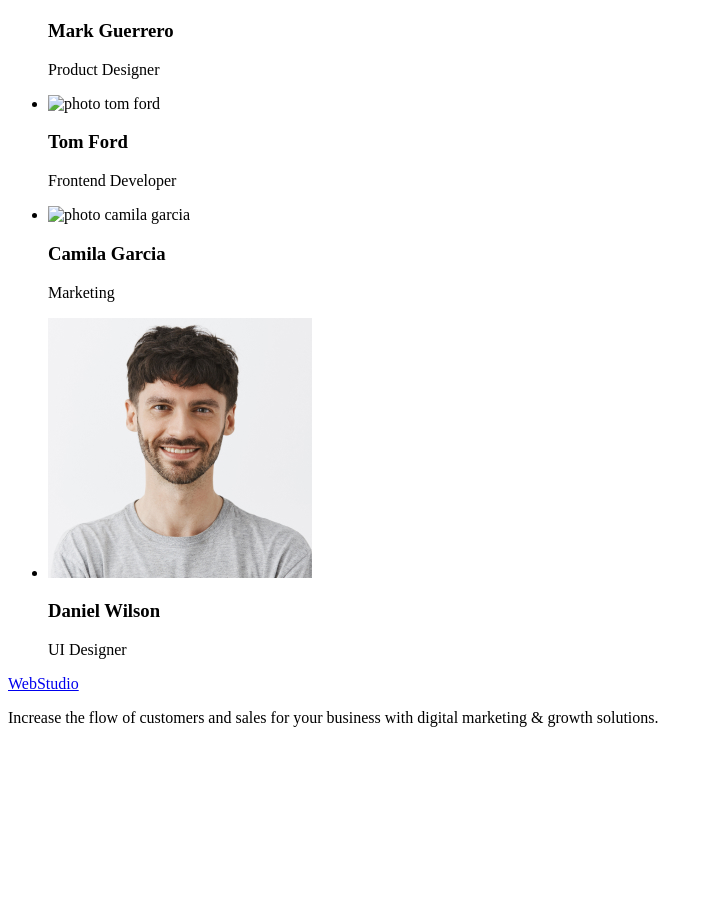
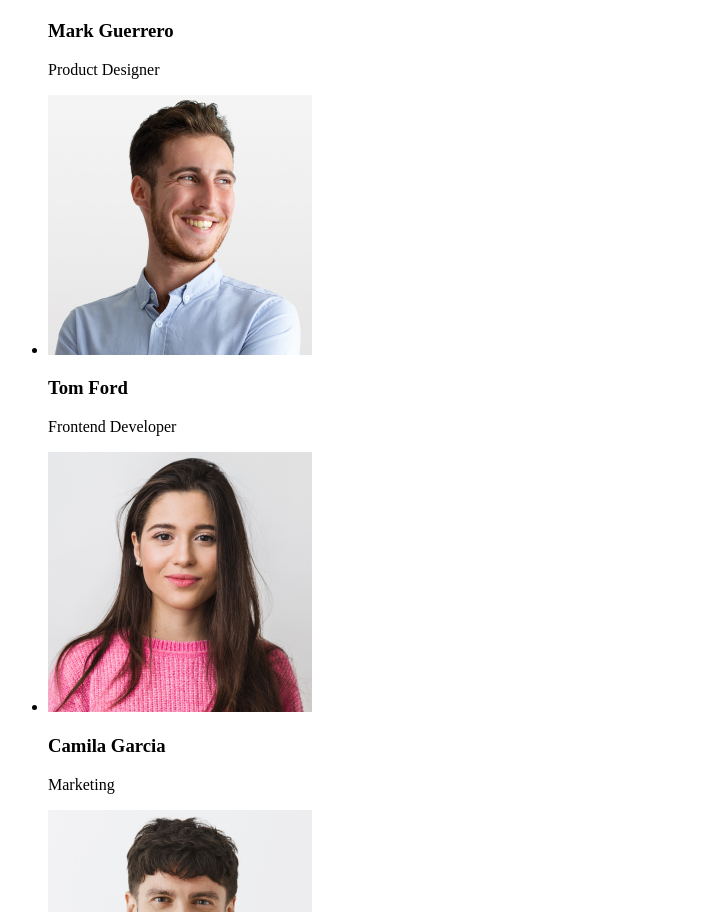
Before and after one commit to kristina-abobutsoae/goit-markup-hw-01, a plain HTML site: page index.html in a window 1280 px wide. Shown: the part 1854-2766 px from the top of the page, without its empty margins (0-713 px from the left). Before the commit the page ends 2597 px from the top, so only its background shows below. Drawn offline with Linux system fonts and the light colour scheme.

Commit message:
Update index.html

```diff
--- a/index.html
+++ b/index.html
@@ -88,12 +88,12 @@
               <p>Product Designer</p>
             </li>
             <li>
-              <img src="./images/team/img2.jpg" alt="photo tom ford" width="264">
+              <img src="./images/team/img2.png" alt="photo tom ford" width="264">
               <h3>Tom Ford</h3>
               <p>Frontend Developer</p>
             </li>
             <li>
-              <img src="./images/team/img3.jpg" alt="photo camila garcia" width="264">
+              <img src="./images/team/img3.png" alt="photo camila garcia" width="264">
               <h3>Camila Garcia</h3>
               <p>Marketing</p>
             </li>
```
